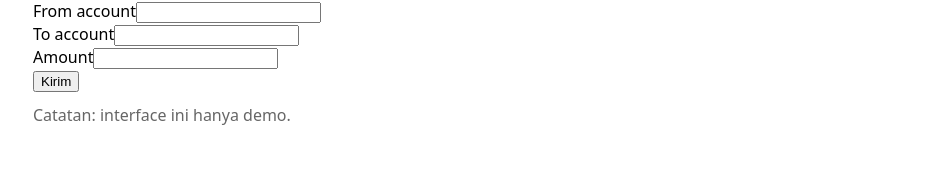
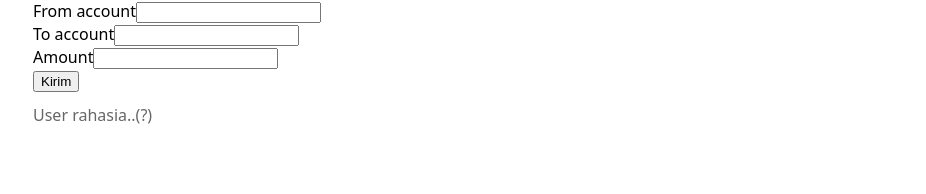
Before and after one commit to Poetr123/webpuzzle, a Next.js app: page /transfer in a window 1280 px wide. Shown: the part 214-408 px from the top of the page, without its empty margins (177-1103 px from the left). Built offline with nearby package versions, Linux system fonts and the light colour scheme.

Commit message:
Ganti teks

```diff
--- a/pages/transfer.js
+++ b/pages/transfer.js
@@ -13,7 +13,7 @@ export default function Transfer(){
           <label>Amount<input name="amount" /></label><br/>
           <button type="submit">Kirim</button>
         </form>
-        <p style={{marginTop:12, color:'#666'}}>Catatan: interface ini hanya demo.</p>
+        <p style={{marginTop:12, color:'#666'}}>User rahasia..(?)</p>
       </main>
       <Footer />
     </div>
```
